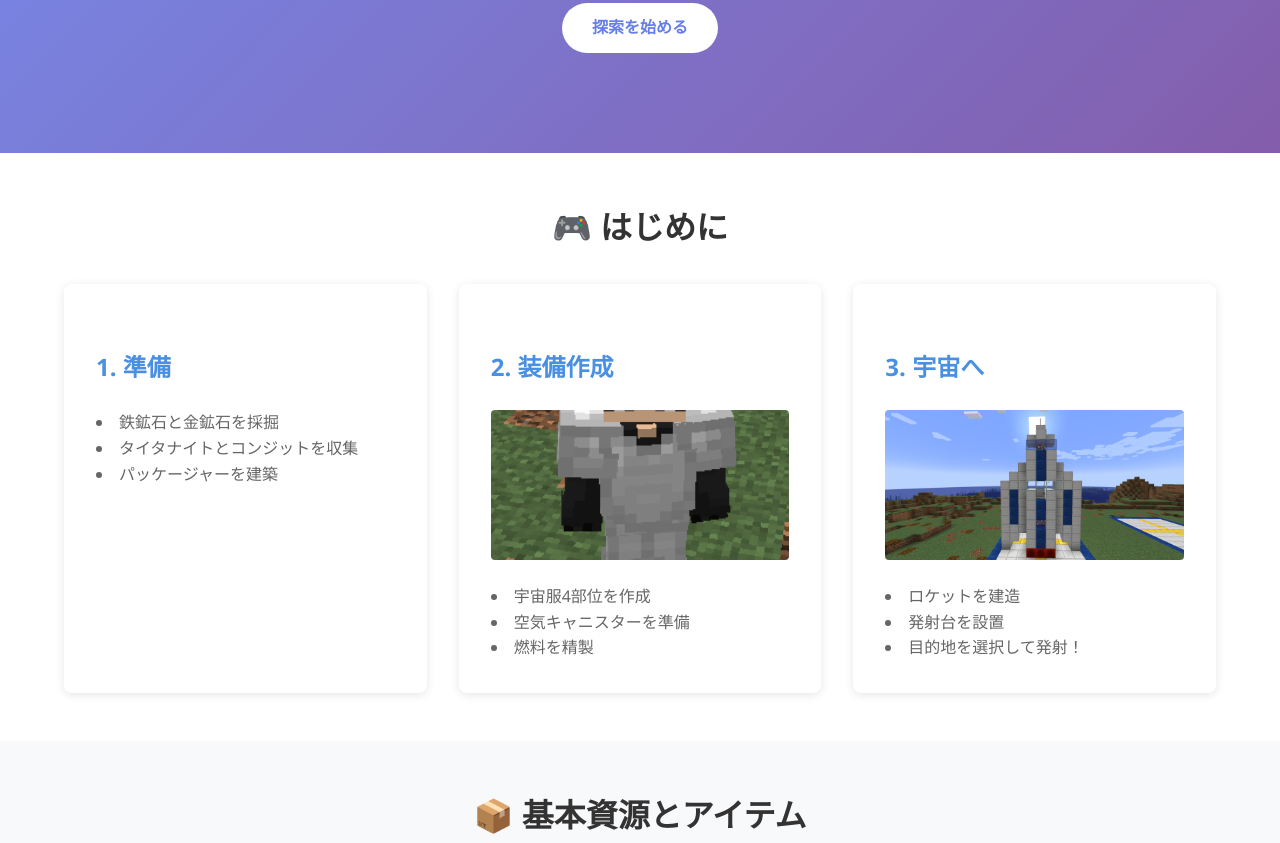
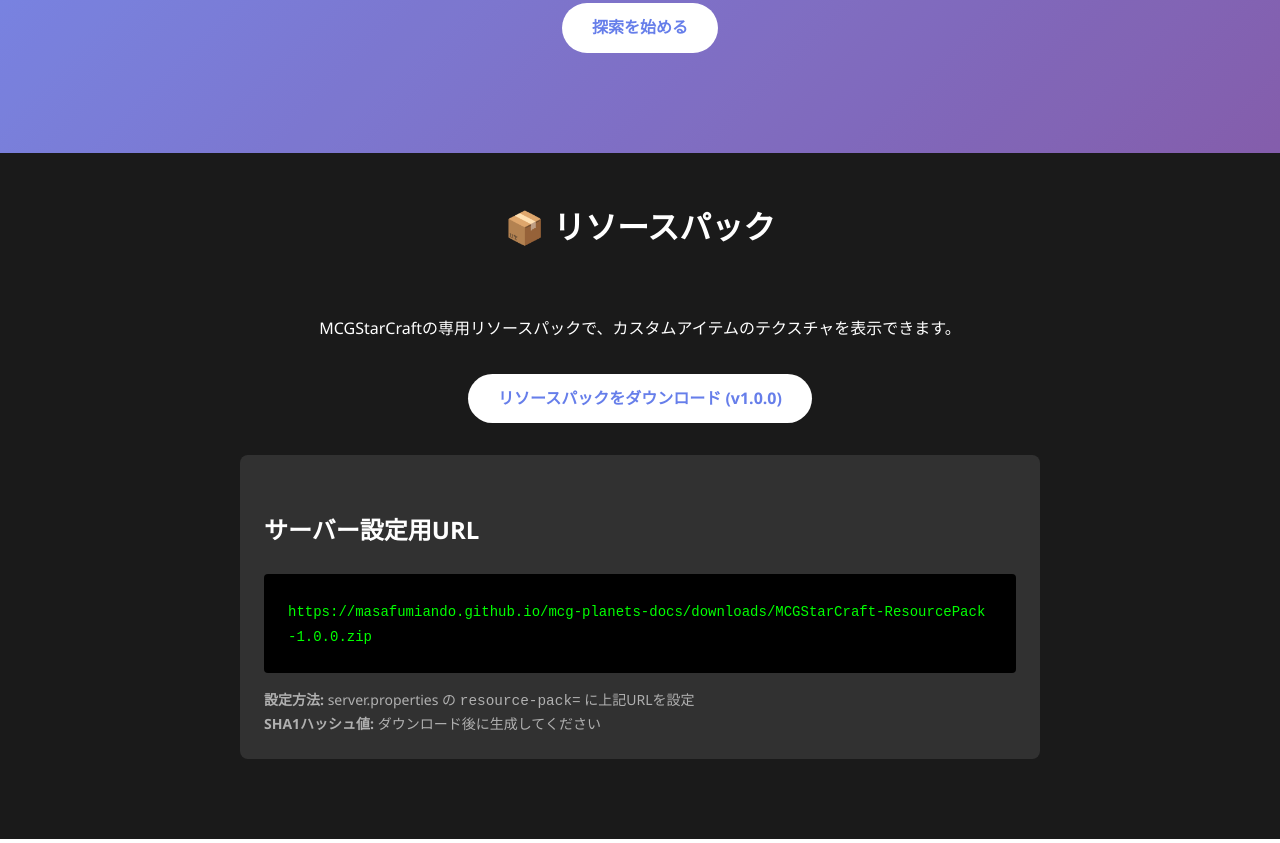
Before and after one commit to 0x48lab/planets, a plain HTML site: page docs/index.html in a window 1280 px wide. Shown: the part 397-1240 px from the top of the page. Drawn offline with Linux system fonts and the light colour scheme.

Commit message:
feat: MCGStarCraftリソースパック完成とGitHub Pagesでの配信設定
- 全31個のカスタムアイテムテクスチャを配置
- samplesから流用した画像でリソースパック完成
- GitHub Pages経由でのダウンロードリンク追加
- サーバー設定用のURLとSHA1ハッシュ値を提供

🤖 Generated with [Claude Code](https://claude.ai/code)

Co-Authored-By: Claude <noreply@anthropic.com>

```diff
--- a/docs/index.html
+++ b/docs/index.html
@@ -36,6 +36,31 @@
                 <h1>MCGStarCraft<br>プレイヤーマニュアル</h1>
                 <p>宇宙を探索し、新たな世界を発見しよう</p>
                 <a href="#getting-started" class="btn-primary">探索を始める</a>
+            </div>
+        </section>
+
+        <!-- リソースパック -->
+        <section id="resource-pack" class="section bg-dark">
+            <div class="container">
+                <h2>📦 リソースパック</h2>
+                <div class="resource-pack-info">
+                    <p>MCGStarCraftの専用リソースパックで、カスタムアイテムのテクスチャを表示できます。</p>
+                    <div class="download-section">
+                        <a href="downloads/MCGStarCraft-ResourcePack-1.0.0.zip" class="btn-primary" download>
+                            リソースパックをダウンロード (v1.0.0)
+                        </a>
+                    </div>
+                    <div class="server-config-info">
+                        <h3>サーバー設定用URL</h3>
+                        <div class="code-block">
+                            <code>https://masafumiando.github.io/mcg-planets-docs/downloads/MCGStarCraft-ResourcePack-1.0.0.zip</code>
+                        </div>
+                        <p class="config-note">
+                            <strong>設定方法:</strong> server.properties の <code>resource-pack=</code> に上記URLを設定<br>
+                            <strong>SHA1ハッシュ値:</strong> ダウンロード後に生成してください
+                        </p>
+                    </div>
+                </div>
             </div>
         </section>
 
--- a/docs/style.css
+++ b/docs/style.css
@@ -120,6 +120,56 @@ main {
 
 .bg-light {
     background-color: var(--light-bg);
+}
+
+.bg-dark {
+    background-color: #1a1a1a;
+    color: #ffffff;
+}
+
+.bg-dark h2, .bg-dark h3 {
+    color: #ffffff;
+}
+
+.resource-pack-info {
+    text-align: center;
+    padding: var(--spacing-lg) 0;
+}
+
+.download-section {
+    margin: var(--spacing-lg) 0;
+}
+
+.server-config-info {
+    background-color: rgba(255, 255, 255, 0.1);
+    border-radius: 8px;
+    padding: var(--spacing-md);
+    margin-top: var(--spacing-lg);
+    text-align: left;
+    max-width: 800px;
+    margin-left: auto;
+    margin-right: auto;
+}
+
+.code-block {
+    background-color: #000;
+    padding: var(--spacing-md);
+    border-radius: 4px;
+    margin: var(--spacing-sm) 0;
+    overflow-x: auto;
+}
+
+.code-block code {
+    color: #00ff00;
+    font-family: 'Courier New', monospace;
+    font-size: 14px;
+    word-break: break-all;
+}
+
+.config-note {
+    font-size: 14px;
+    color: #b0b0b0;
+    margin-top: var(--spacing-sm);
 }
 
 h2 {
```
Also changed, not shown: 1 other file.
